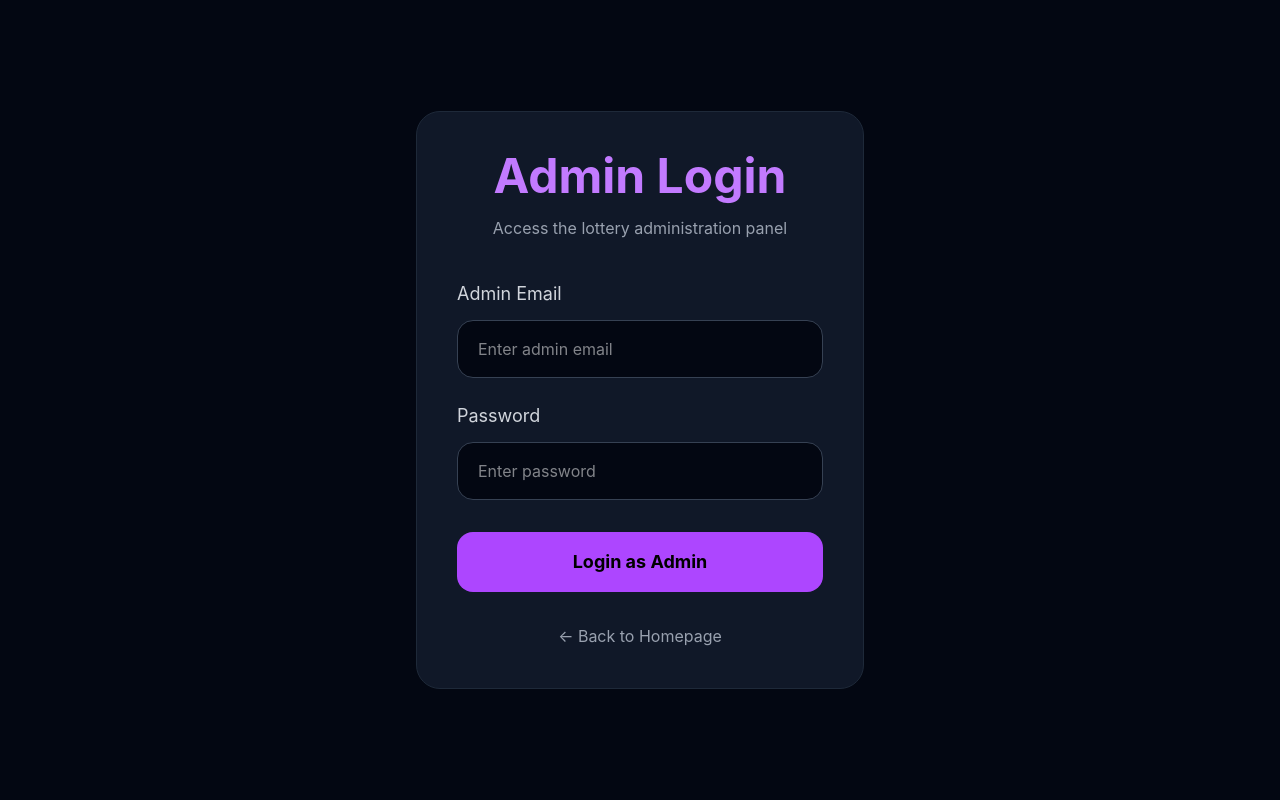
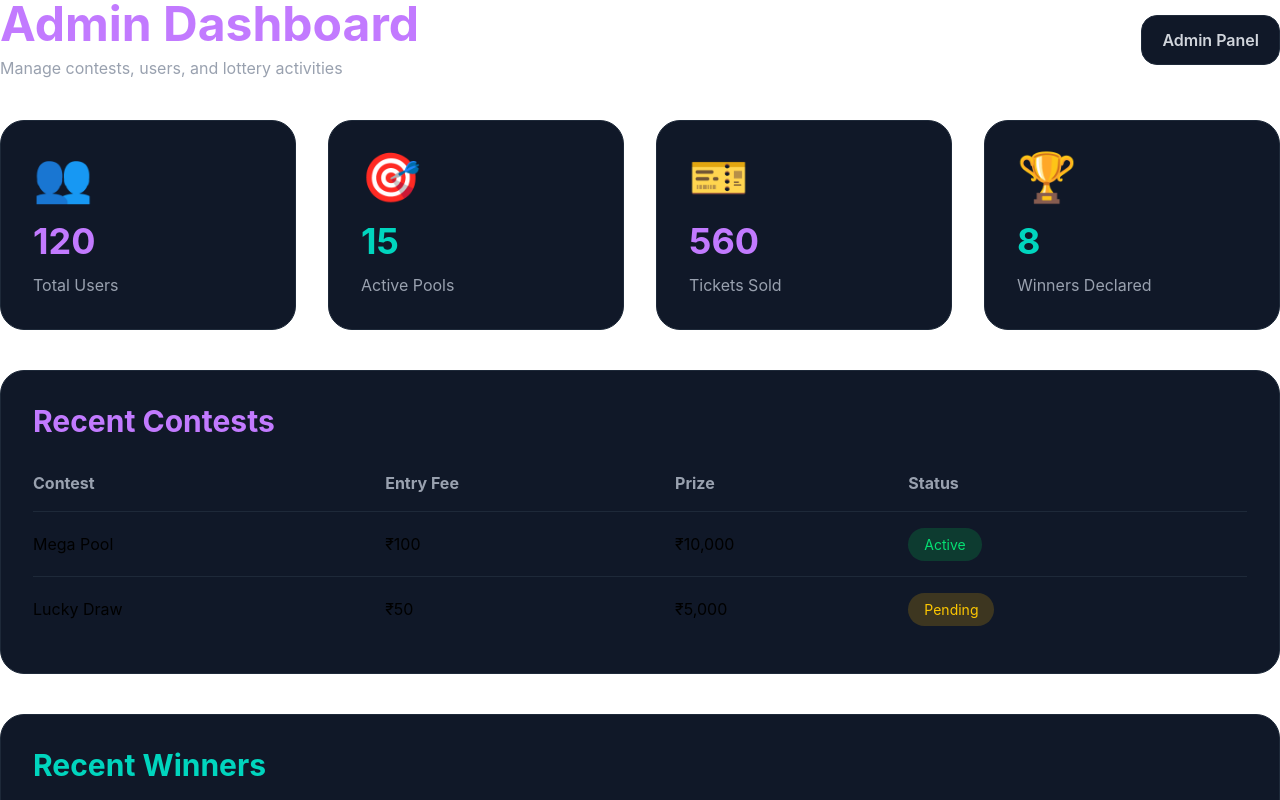
Before and after one commit to anjanasatheesh791-anj/Lottery-Management-System, a React (Vite) app: page /AdminDashboard in a window 1280 px wide. Before the commit this address led to /AdminLogin. Shown: the top 800 px of the page. Built offline with nearby package versions, Linux system fonts and the light colour scheme.

Commit message:
Updated admin dashboard layout

```diff
--- a/src/Pages/AdminDashboard.jsx
+++ b/src/Pages/AdminDashboard.jsx
@@ -1,274 +1,256 @@
-import { Link, useNavigate } from "react-router-dom";
-import { useEffect, useState } from "react";
+export default function AdminDashboard() {
 
-export default function AdminDashboard() {
-  const navigate = useNavigate();
-  const [isAdmin, setIsAdmin] = useState(false);
+  return (
+    <div>
 
-  useEffect(() => {
-    // 1. Fetch user session from browser memory
-    const loggedInUser = localStorage.getItem("user") || sessionStorage.getItem("user");
+      {/* HEADER */}
+      <div className="flex justify-between items-center mb-10">
 
-    // 2. If no data exists, they aren't logged in at all
-    if (!loggedInUser) {
-      navigate("/AdminLogin",{replace:true});
-      return;
-    }
+        <div>
 
-    const user = JSON.parse(loggedInUser);
+          <h1 className="text-5xl font-bold text-purple-400">
+            Admin Dashboard
+          </h1>
 
-    // 3. Secure Check: Kick them out if they are a standard 'player'
-    if (user.role !== "admin") {
-      alert("Access Denied: Admins Only! ❌");
-      navigate("/dashboard"); // Redirect standard users to their normal dashboard
-    } else {
-      setIsAdmin(true); // Verification passed!
-    }
-  }, [navigate]);
+          <p className="text-gray-400 mt-2">
+            Manage contests, users, and lottery activities
+          </p>
 
-  // 🚪 The Logout Handler
-  const handleLogout = () => {
-    localStorage.removeItem("user");   // Wipe permanent session
-    sessionStorage.removeItem("user");  // Wipe temporary session
-    navigate("/AdminLogin");                 // Direct back to gatehouse
-  };
+        </div>
 
-  // Prevent flashing the UI layout while checking the database role status
-  if (!isAdmin) {
-    return null;
-  }
-
-return (
-  <div className="min-h-screen bg-gray-100 flex">
-
-    {/* SIDEBAR */}
-    <div className="w-72 bg-gray-900 text-white p-6 flex flex-col justify-between">
-
-      <div>
-        {/* LOGO */}
-        <div className="mb-12">
-          <h1 className="text-3xl font-bold text-purple-400">
-            Lottery Admin
-          </h1>
-          <p className="text-gray-400 text-sm mt-2">
-            Management Panel
+        <div className="bg-gray-900 border border-gray-800 px-5 py-3 rounded-2xl">
+          <p className="text-gray-300 font-semibold">
+            Admin Panel
           </p>
         </div>
 
-        {/* MENU */}
-        <div className="space-y-3">
-
-          <Link
-            to="/AdminDashboard"
-            className="flex items-center gap-3 bg-purple-500/20 text-purple-400 px-4 py-3 rounded-xl"
-          >
-            🏠 Dashboard
-          </Link>
-
-          <Link
-            to="/CreateContest"
-            className="flex items-center gap-3 hover:bg-gray-800 px-4 py-3 rounded-xl duration-300"
-          >
-            🎯 Pools
-          </Link>
-
-          <Link
-            to="/Users"
-            className="flex items-center gap-3 hover:bg-gray-800 px-4 py-3 rounded-xl duration-300"
-          >
-            👥 Users
-          </Link>
-
-          <Link
-            to="/Tickets"
-            className="flex items-center gap-3 hover:bg-gray-800 px-4 py-3 rounded-xl duration-300"
-          >
-            🎫 Tickets
-          </Link>
-
-          <Link
-            to="/Winners"
-            className="flex items-center gap-3 hover:bg-gray-800 px-4 py-3 rounded-xl duration-300"
-          >
-            🏆 Winners
-          </Link>
-
-          <Link
-            to="/generate-qr"
-            className="flex items-center gap-3 hover:bg-gray-800 px-4 py-3 rounded-xl duration-300"
-          >
-            📷 QR Verify
-          </Link>
-        </div>
-      </div>
-
-      {/* LOGOUT */}
-      <button
-        onClick={handleLogout}
-        className="bg-red-500 hover:bg-red-400 duration-300 px-5 py-3 rounded-xl font-semibold text-black"
-      >
-        Logout
-      </button>
-    </div>
-
-    {/* MAIN CONTENT */}
-    <div className="flex-1 p-8 overflow-y-auto">
-
-      {/* TOP HEADER */}
-      <div className="flex justify-between items-center mb-10">
-
-        <div>
-          <h1 className="text-4xl font-bold text-gray-800">
-            Welcome Back, Admin 👋
-          </h1>
-
-          <p className="text-gray-500 mt-2">
-            Manage contests, users and lottery activities
-          </p>
-        </div>
-
-        {/* PROFILE */}
-        <div className="bg-white shadow-md px-5 py-3 rounded-xl">
-          <p className="font-semibold text-gray-700">
-            Admin Panel
-          </p>
-        </div>
       </div>
 
       {/* STATS CARDS */}
-      <div className="grid grid-cols-1 md:grid-cols-2 lg:grid-cols-4 gap-6 mb-10">
+      <div className="grid grid-cols-1 md:grid-cols-2 lg:grid-cols-4 gap-8 mb-10">
 
         {/* CARD 1 */}
-        <div className="bg-white p-6 rounded-2xl shadow-md">
-          <div className="text-4xl mb-4">👥</div>
-          <h2 className="text-3xl font-bold text-gray-800">120</h2>
-          <p className="text-gray-500 mt-2">Total Users</p>
+        <div className="bg-gray-900 border border-gray-800 p-8 rounded-3xl hover:-translate-y-2 duration-300">
+
+          <div className="text-5xl mb-5">
+            👥
+          </div>
+
+          <h2 className="text-4xl font-bold text-purple-400">
+            120
+          </h2>
+
+          <p className="text-gray-400 mt-3">
+            Total Users
+          </p>
+
         </div>
 
         {/* CARD 2 */}
-        <div className="bg-white p-6 rounded-2xl shadow-md">
-          <div className="text-4xl mb-4">🎯</div>
-          <h2 className="text-3xl font-bold text-gray-800">15</h2>
-          <p className="text-gray-500 mt-2">Active Pools</p>
+        <div className="bg-gray-900 border border-gray-800 p-8 rounded-3xl hover:-translate-y-2 duration-300">
+
+          <div className="text-5xl mb-5">
+            🎯
+          </div>
+
+          <h2 className="text-4xl font-bold text-teal-400">
+            15
+          </h2>
+
+          <p className="text-gray-400 mt-3">
+            Active Pools
+          </p>
+
         </div>
 
         {/* CARD 3 */}
-        <div className="bg-white p-6 rounded-2xl shadow-md">
-          <div className="text-4xl mb-4">🎫</div>
-          <h2 className="text-3xl font-bold text-gray-800">560</h2>
-          <p className="text-gray-500 mt-2">Tickets Sold</p>
+        <div className="bg-gray-900 border border-gray-800 p-8 rounded-3xl hover:-translate-y-2 duration-300">
+
+          <div className="text-5xl mb-5">
+            🎫
+          </div>
+
+          <h2 className="text-4xl font-bold text-purple-400">
+            560
+          </h2>
+
+          <p className="text-gray-400 mt-3">
+            Tickets Sold
+          </p>
+
         </div>
 
         {/* CARD 4 */}
-        <div className="bg-white p-6 rounded-2xl shadow-md">
-          <div className="text-4xl mb-4">🏆</div>
-          <h2 className="text-3xl font-bold text-gray-800">8</h2>
-          <p className="text-gray-500 mt-2">Winners Declared</p>
+        <div className="bg-gray-900 border border-gray-800 p-8 rounded-3xl hover:-translate-y-2 duration-300">
+
+          <div className="text-5xl mb-5">
+            🏆
+          </div>
+
+          <h2 className="text-4xl font-bold text-teal-400">
+            8
+          </h2>
+
+          <p className="text-gray-400 mt-3">
+            Winners Declared
+          </p>
+
         </div>
+
       </div>
 
       {/* RECENT CONTESTS */}
-      <div className="bg-white rounded-2xl shadow-md p-6 mb-10">
+      <div className="bg-gray-900 border border-gray-800 rounded-3xl p-8 mb-10">
 
-        <div className="flex justify-between items-center mb-6">
-          <h2 className="text-2xl font-bold text-gray-800">
+        <div className="flex justify-between items-center mb-8">
+
+          <h2 className="text-3xl font-bold text-purple-400">
             Recent Contests
           </h2>
 
-          <Link
-            to="/CreateContest"
-            className="bg-purple-500 hover:bg-purple-400 text-white px-5 py-2 rounded-xl duration-300"
-          >
-            + Create
-          </Link>
         </div>
 
         <div className="overflow-x-auto">
-          <table className="w-full text-left">
+
+          <table className="w-full">
 
             <thead>
-              <tr className="border-b">
-                <th className="py-4">Contest</th>
-                <th>Entry Fee</th>
-                <th>Prize</th>
-                <th>Status</th>
+
+              <tr className="border-b border-gray-800 text-left text-gray-400">
+
+                <th className="pb-4">
+                  Contest
+                </th>
+
+                <th className="pb-4">
+                  Entry Fee
+                </th>
+
+                <th className="pb-4">
+                  Prize
+                </th>
+
+                <th className="pb-4">
+                  Status
+                </th>
+
               </tr>
+
             </thead>
 
             <tbody>
 
-              <tr className="border-b">
-                <td className="py-4">Mega Pool</td>
-                <td>₹100</td>
-                <td>₹10,000</td>
+              <tr className="border-b border-gray-800">
+
+                <td className="py-5">
+                  Mega Pool
+                </td>
+
                 <td>
-                  <span className="bg-green-100 text-green-600 px-3 py-1 rounded-full text-sm">
+                  ₹100
+                </td>
+
+                <td>
+                  ₹10,000
+                </td>
+
+                <td>
+
+                  <span className="bg-green-500/20 text-green-400 px-4 py-2 rounded-full text-sm">
                     Active
                   </span>
+
                 </td>
+
               </tr>
 
-              <tr className="border-b">
-                <td className="py-4">Lucky Draw</td>
-                <td>₹50</td>
-                <td>₹5,000</td>
+              <tr>
+
+                <td className="py-5">
+                  Lucky Draw
+                </td>
+
                 <td>
-                  <span className="bg-yellow-100 text-yellow-600 px-3 py-1 rounded-full text-sm">
+                  ₹50
+                </td>
+
+                <td>
+                  ₹5,000
+                </td>
+
+                <td>
+
+                  <span className="bg-yellow-500/20 text-yellow-400 px-4 py-2 rounded-full text-sm">
                     Pending
                   </span>
+
                 </td>
+
               </tr>
 
             </tbody>
+
           </table>
+
         </div>
+
       </div>
 
       {/* RECENT WINNERS */}
-      <div className="bg-white rounded-2xl shadow-md p-6">
+      <div className="bg-gray-900 border border-gray-800 rounded-3xl p-8">
 
-        <h2 className="text-2xl font-bold text-gray-800 mb-6">
+        <h2 className="text-3xl font-bold text-teal-400 mb-8">
           Recent Winners
         </h2>
 
-        <div className="space-y-4">
+        <div className="space-y-5">
 
-          <div className="flex justify-between items-center bg-gray-50 p-4 rounded-xl">
+          {/* WINNER 1 */}
+          <div className="bg-gray-950 border border-gray-800 rounded-2xl p-5 flex justify-between items-center">
+
             <div>
-              <h3 className="font-semibold text-gray-800">
+
+              <h3 className="text-xl font-semibold">
                 Rahul Kumar
               </h3>
-              <p className="text-gray-500 text-sm">
+
+              <p className="text-gray-400 mt-1">
                 Mega Pool Winner
               </p>
+
             </div>
 
-            <div className="text-green-600 font-bold">
+            <div className="text-green-400 text-xl font-bold">
               ₹10,000
             </div>
+
           </div>
 
-          <div className="flex justify-between items-center bg-gray-50 p-4 rounded-xl">
+          {/* WINNER 2 */}
+          <div className="bg-gray-950 border border-gray-800 rounded-2xl p-5 flex justify-between items-center">
+
             <div>
-              <h3 className="font-semibold text-gray-800">
+
+              <h3 className="text-xl font-semibold">
                 Anjali Nair
               </h3>
-              <p className="text-gray-500 text-sm">
+
+              <p className="text-gray-400 mt-1">
                 Lucky Draw Winner
               </p>
+
             </div>
 
-            <div className="text-green-600 font-bold">
+            <div className="text-green-400 text-xl font-bold">
               ₹5,000
             </div>
+
           </div>
 
         </div>
+
       </div>
 
     </div>
-  </div>
-);
-
-
+  );
 }
```
Also changed, not shown: src/Pages/AdminLayout.jsx (added, +174 -0 lines).
